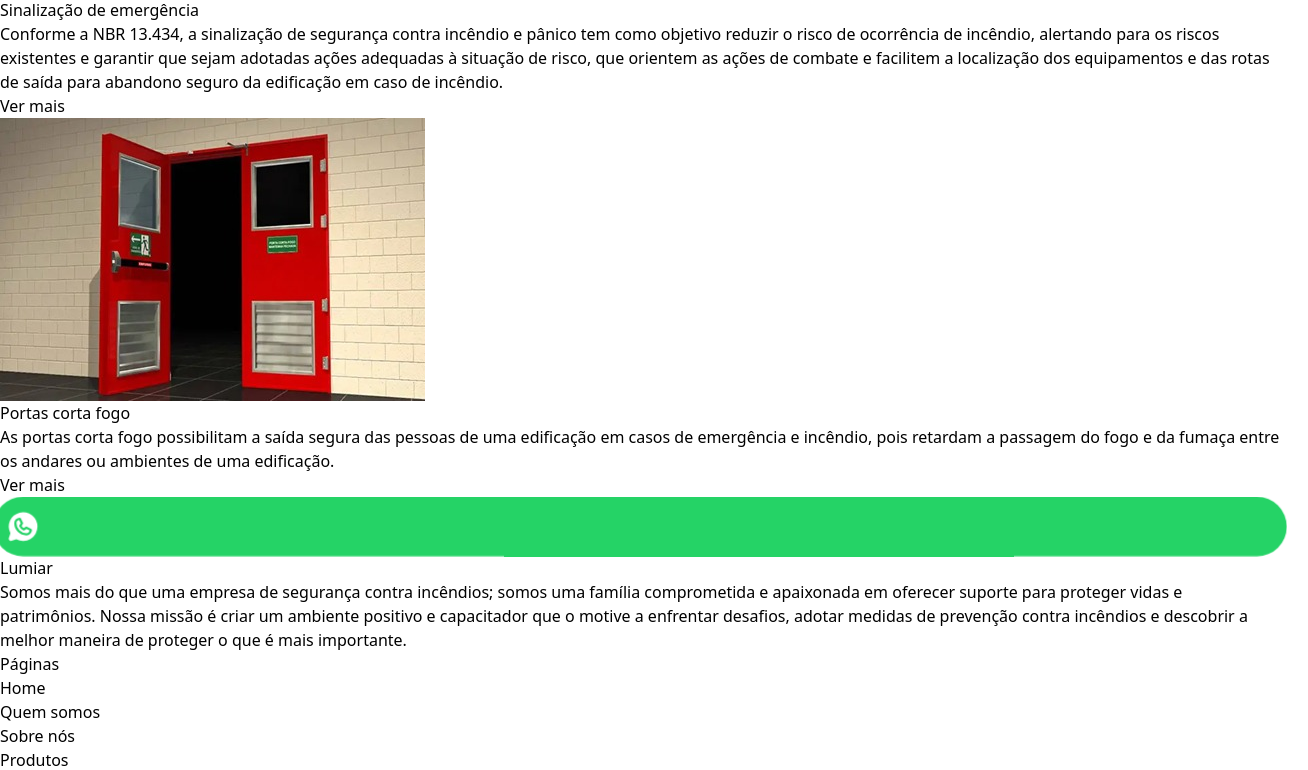
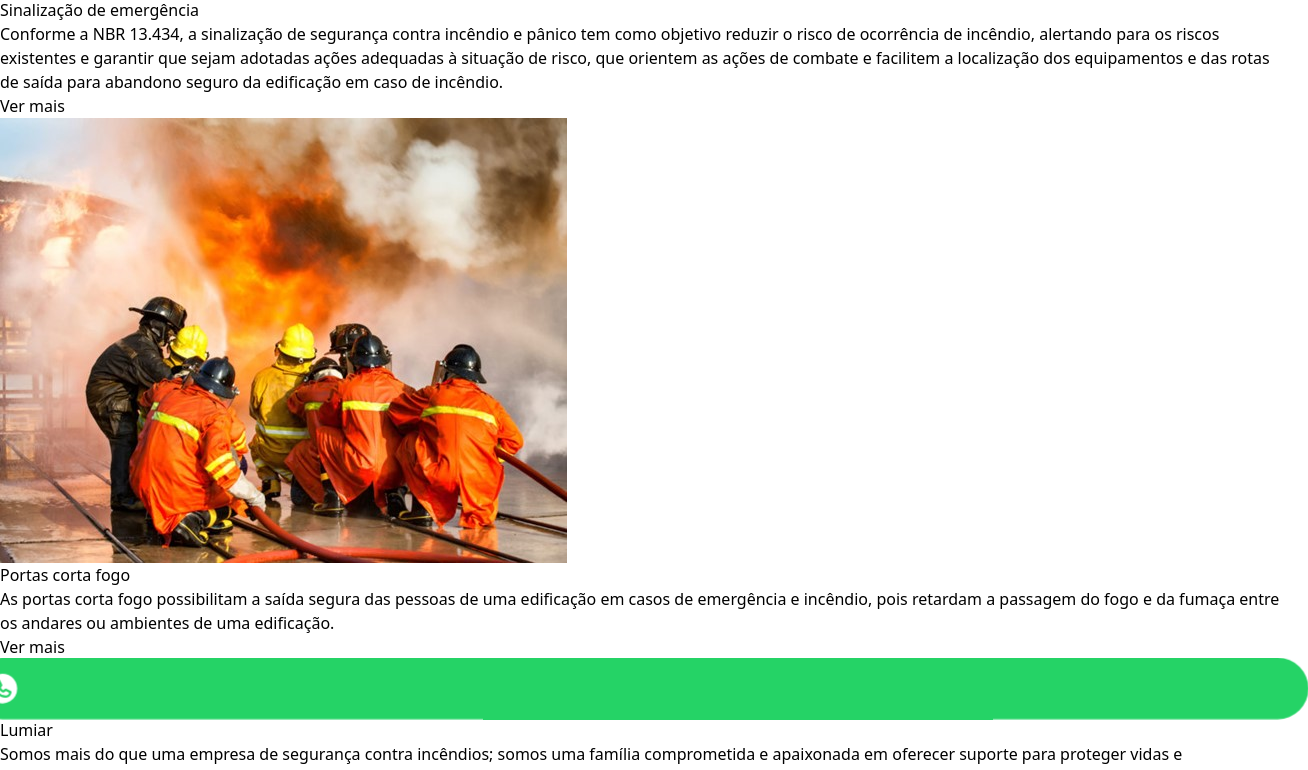
Before and after one commit to GrecoPeres/Lumiar, a React (Vite) app: page /produtos in a window 1280 px wide. Shown: the part 2119-2889 px from the top of the page, 1308 px wide, since content can reach past the window. Built offline with nearby package versions, Linux system fonts and the light colour scheme.

Commit message:
fix: I changening the image do card

```diff
--- a/src/components/organs/Products.tsx
+++ b/src/components/organs/Products.tsx
@@ -9,7 +9,7 @@ import { Button } from "../atoms/Button";
 import ProductImage1 from "../../assets/luminar/PRODUTO1.jpeg";
 import ProductImage2 from "../../assets/luminar/PRODUTO2.jpeg";
 import ProductImage3 from "../../assets/luminar/PRODUTO3.jpeg";
-import ProductImage5 from "../../assets/luminar/PRODUTO5.jpeg";
+import ProductImage4 from "../../assets/luminar/PRODUTO4.jpeg";
 import StickyIcons from '../molecules/StickyIcons';
 
 const Products = () => {
@@ -36,7 +36,7 @@ const Products = () => {
       case 2:
         return ProductImage3;
       case 3:
-        return ProductImage5;
+        return ProductImage4;
       default:
         return "";
     }
```
